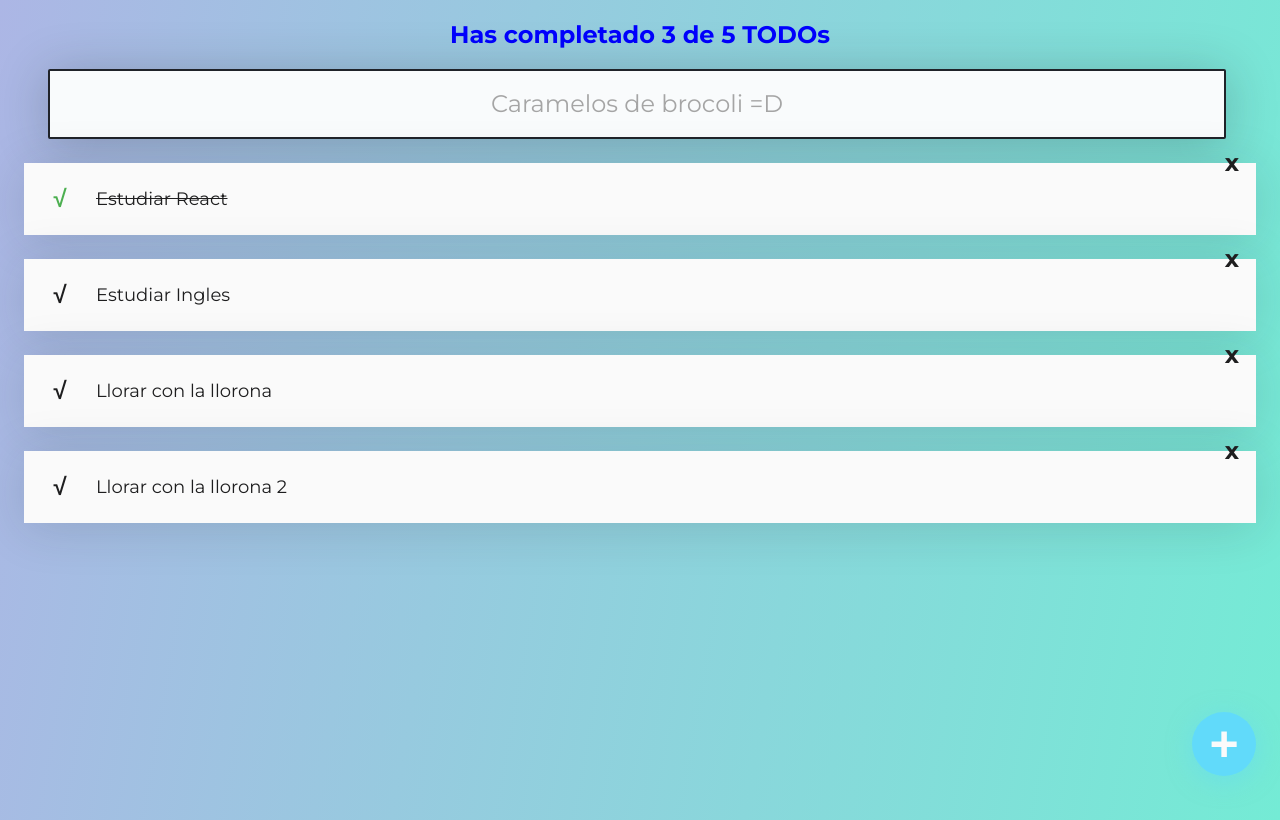
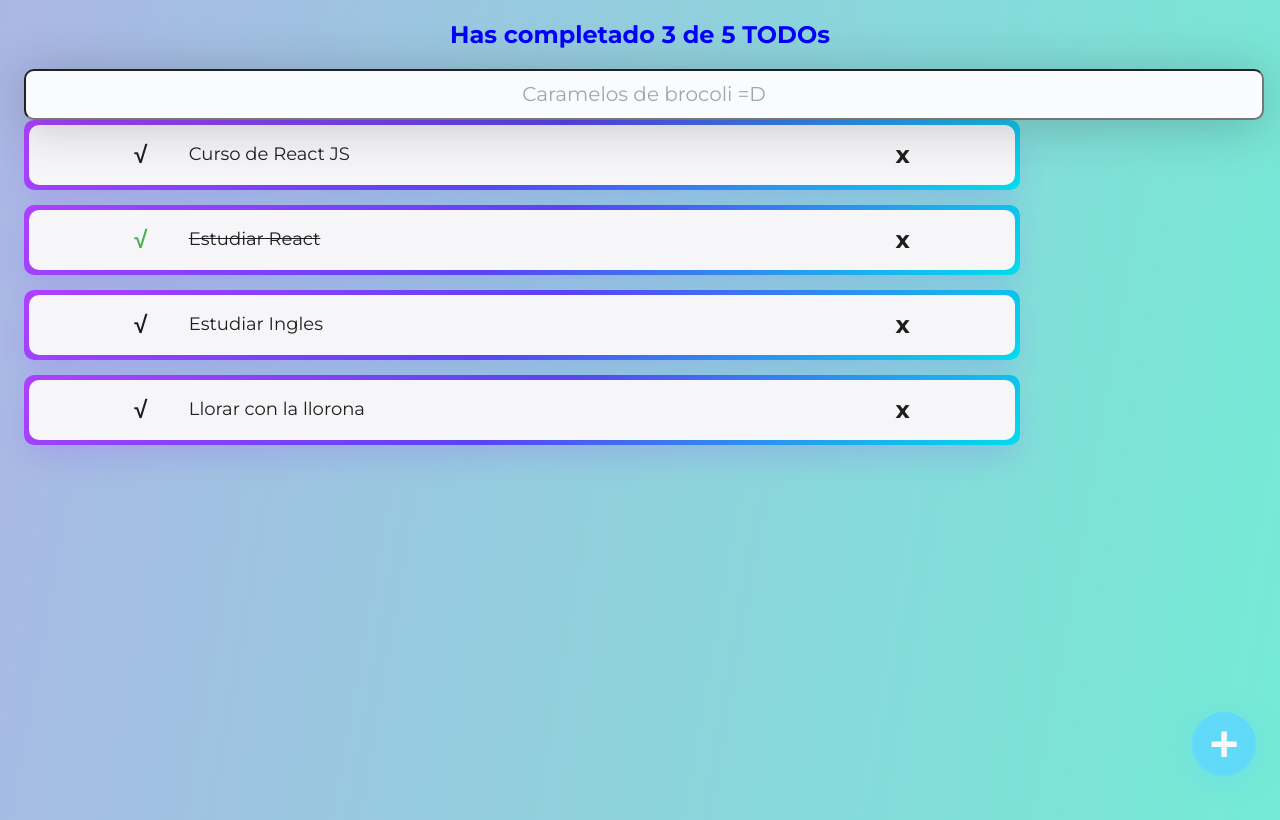
Before and after one commit to nOm-1986/todos, a React (Create React App) app: page / in a window 1280 px wide. Built offline with nearby package versions, Linux system fonts and the light colour scheme.

Commit message:
Mejorando CSS

```diff
--- a/src/App.css
+++ b/src/App.css
@@ -1,16 +1,10 @@
 .App {
   text-align: center;
 }
-
-.App-logo {
-  height: 40vmin;
-  pointer-events: none;
-}
-
-@media (prefers-reduced-motion: no-preference) {
-  .App-logo {
-    animation: App-logo-spin infinite 20s linear;
-  }
+.container {
+  width: 95%;
+  display: grid;
+  grid-template-columns: 1fr 1fr;
 }
 
 .App-header {
@@ -27,12 +21,3 @@
 .App-link {
   color: #61dafb;
 }
-
-@keyframes App-logo-spin {
-  from {
-    transform: rotate(0deg);
-  }
-  to {
-    transform: rotate(360deg);
-  }
-}
--- a/src/App.js
+++ b/src/App.js
@@ -6,28 +6,37 @@ import { TodoItem } from "./TodoItem";
 import {CreateTodoButton} from "./CreateTodoButton";
 //import './App.css';
 
-const todos =  [
+const defaultToDos =  [
+    {text: 'Curso de React JS ', completed: false},
     {text: 'Estudiar React', completed: true},
     {text: 'Estudiar Ingles', completed: false},
-    {text: 'Llorar con la llorona', completed: false},
-    {text: 'Llorar con la llorona 2', completed: false}
+    {text: 'Llorar con la llorona', completed: false}
 ];
 
 //Componente App
 function App(props) {
   return (
-    <>
+    <React.Fragment>
+
         <TodoCounter />
-        <TodoSearch />
+        <section className="container">
+          <div className="content-left">
+            <TodoSearch />
+          </div>
 
-        <TodoList >
-            {todos.map(todo => (
-                <TodoItem key={todo.text} text={todo.text} completed={todo.completed} />
-            ))}
-        </TodoList>
+          <div className="content-right">
+            <TodoList >
+                {defaultToDos.map(todo => (
+                    <TodoItem key={todo.text} text={todo.text} completed={todo.completed} />
+                ))}
+            </TodoList>
+          </div>
+
+        </section>
 
         <CreateTodoButton />
-    </>
+
+    </React.Fragment>
   );
 }
 
--- a/src/TodoItem.css
+++ b/src/TodoItem.css
@@ -1,20 +1,31 @@
-.TodoItem {
-    background-color: #FAFAFA;
-    position: relative;
+.card {
+  width: 80%;
+  height: 60px;
+  border-radius: 10px;
+  padding: 5px;
+  box-shadow: rgba(151, 65, 252, 0.2) 0 15px 30px -5px;
+  background-image: linear-gradient(144deg,#AF40FF, #5B42F3 50%,#00DDEB);
+  margin-bottom:15px ;
+}
+
+.card__content {
+  background: rgb(246, 246, 248);
+  border-radius: 10px;
+  width: 100%;
+  height: 100%;
   display: flex;
   justify-content: center;
   align-items: center;
-    margin-top: 24px;
-    box-shadow: 0px 5px 50px rgba(32, 35, 41, 0.15);
 }
 
 .TodoItem-p {
   margin: 24px 0 24px 24px;
-    width: calc(100% - 120px);
+  width: 70%;
   font-size: 18px;
-    line-height: 24px;
+  line-height: 15px;
   font-weight: 400;
 }
+
 .TodoItem-p--complete {
   text-decoration: line-through;
 }
@@ -31,19 +42,10 @@
   /* background-color: #CCC; */
 }
 
-  .Icon-check {
-    position: absolute;
-    left: 12px;
-  }
 .Icon-check--active {
   color: #4caf50;
 }
 
-  .Icon-delete {
-    position: absolute;
-    top: -24px;
-    right: 0;
-  }
 .Icon-delete:hover {
   color: red;
 }
--- a/src/TodoItem.js
+++ b/src/TodoItem.js
@@ -10,22 +10,19 @@ function TodoItem(props) {
         alert('Borrastes el todo ' + props.text)
     };
     return (
-        <li className="TodoItem">
-            <span
-                className={`Icon Icon-check ${props.completed && 'Icon-check--active'}`}
-                onClick={onCompleted}
-            >
+        <li className="card">
+            <div className="card__content">
+                <span className={`Icon Icon-check ${props.completed && 'Icon-check--active'}`} onClick={onCompleted}>
                     √
                 </span>
+
                 <p className={`TodoItem-p ${props.completed && 'TodoItem-p--complete'}`}>
                     {props.text}
                 </p>
-            <span
-                className="Icon Icon-delete"
-                onClick={onDeleted}
-            >
+                <span className="Icon Icon-delete" onClick={onDeleted}>
                     x
                 </span>
+            </div>
         </li>
     );
 }
--- a/src/TodoSearch.css
+++ b/src/TodoSearch.css
@@ -1,11 +1,10 @@
 .TodoSearch {
     background: #F9FBFC;
-    border-radius: 2px;
-    border: 2px solid #202329;
-    margin: 0 24px;
-    height: 64px;
-    width: calc(100% - 62px);
-    font-size: 24px;
+    border-radius: 10px;
+    margin: 0 auto;
+    height: 45px;
+    width: 100%;
+    font-size: 20px;
     text-align: center;
     font-family: 'Montserrat';
     font-weight: 400;
```
Lines whose indentation alone changed are shown as unchanged.
